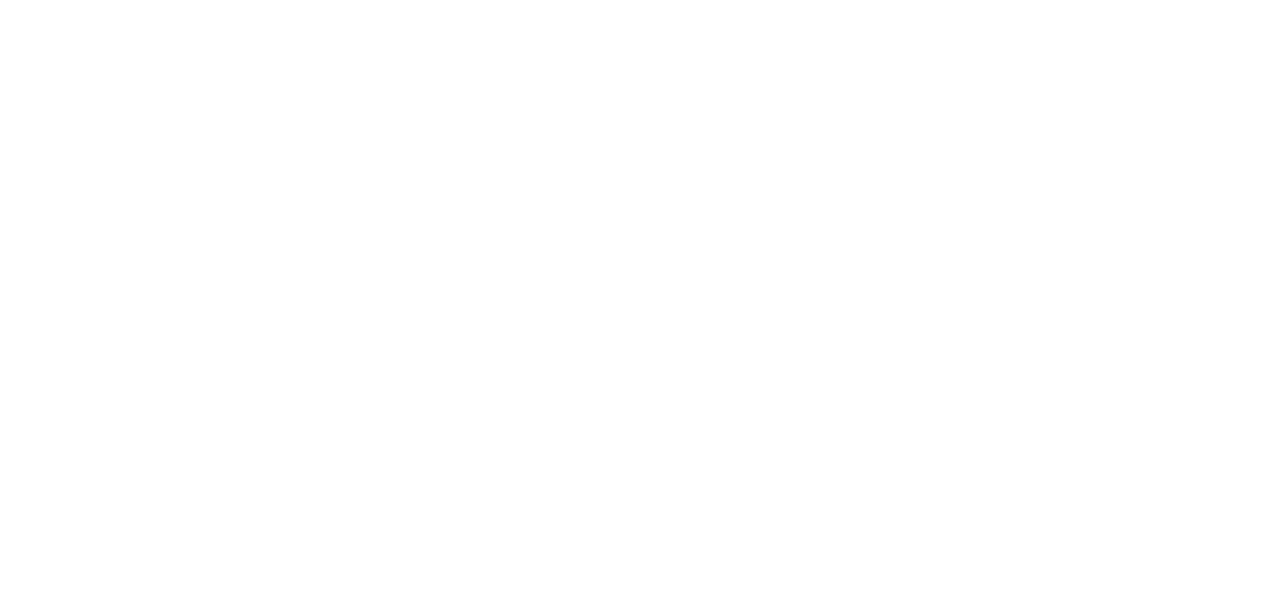
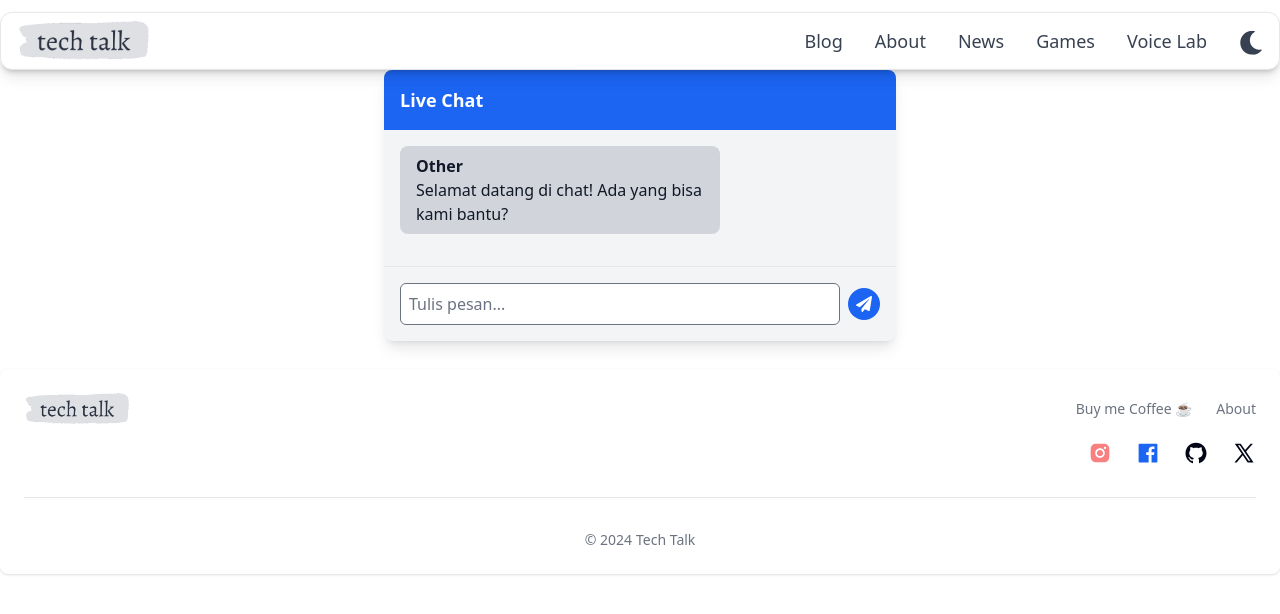
Before and after one commit to Joshtri/tech-talk-blog, a React (Vite) app: page /live-chat in a window 1280 px wide. Before the commit this address had no page. Shown: the top 614 px of the page. Built offline with nearby package versions, Linux system fonts and the light colour scheme; no server answers.

Commit message:
demo livechat

```diff
--- a/package.json
+++ b/package.json
@@ -24,6 +24,7 @@
     "react-modal": "^3.16.1",
     "react-router-dom": "^6.24.1",
     "react-toastify": "^10.0.5",
+    "socket.io-client": "^4.8.1",
     "swr": "^2.2.5",
     "uuid": "^11.0.2"
   },
--- a/src/App.jsx
+++ b/src/App.jsx
@@ -8,6 +8,7 @@ import NewsPage from './pages/NewsPage';
 import GamesPage from './pages/GamesPage';
 import { HelmetProvider } from 'react-helmet-async';
 import VoiceLabPage from './pages/VoiceLabPage';
+import LiveChatPage from "./pages/LiveChatPage";
 
 
 function App() {
@@ -25,6 +26,8 @@ function App() {
             <Route path='/news' element={<NewsPage/>}/>
             <Route path='/voice-labs' element={<VoiceLabPage/>}/>
 
+            <Route path='/live-chat' element={<LiveChatPage/>}/>
+
 
           </Routes>
         </BrowserRouter>
--- /dev/null
+++ b/src/components/LiveChat/LiveChat.jsx
@@ -0,0 +1,99 @@
+import { useState, useEffect, useRef } from 'react';
+import { FaPaperPlane } from 'react-icons/fa';
+import { io } from 'socket.io-client';
+
+const socket = io(import.meta.env.VITE_BASE_URL);
+
+function LiveChat() {
+  const [messages, setMessages] = useState([
+    { id: 1, userId: 'Bot', text: 'Selamat datang di chat! Ada yang bisa kami bantu?' }
+  ]);
+  const [newMessage, setNewMessage] = useState('');
+  const [currentUserId, setCurrentUserId] = useState(null); // ID pengguna saat ini
+  const messagesEndRef = useRef(null);
+
+  useEffect(() => {
+    // Set `currentUserId` sebagai ID unik untuk pengguna ini (misalnya, `socket.id`)
+    socket.on('connect', () => {
+      setCurrentUserId(socket.id);
+    });
+
+    // Mendengarkan pesan dari server
+    socket.on('receiveMessage', (message) => {
+      setMessages((prevMessages) => [...prevMessages, message]);
+    });
+
+    // Bersihkan event listener saat komponen unmount
+    return () => {
+      socket.off('connect');
+      socket.off('receiveMessage');
+    };
+  }, []);
+
+  useEffect(() => {
+    messagesEndRef.current?.scrollIntoView({ behavior: 'smooth' });
+  }, [messages]);
+
+  const handleSendMessage = () => {
+    if (newMessage.trim() === '') return;
+
+    const message = {
+      id: messages.length + 1,
+      userId: currentUserId, // Gunakan ID pengguna saat ini
+      text: newMessage
+    };
+
+    socket.emit('sendMessage', message);
+    setNewMessage('');
+  };
+
+  return (
+    <div className="flex flex-col h-full w-full max-w-lg mx-auto bg-gray-100 dark:bg-gray-800 shadow-lg rounded-lg">
+      <div className="bg-blue-600 dark:bg-blue-700 p-4 rounded-t-lg">
+        <h2 className="text-white text-lg font-semibold">Live Chat</h2>
+      </div>
+
+      <div className="flex-grow p-4 overflow-y-auto space-y-4">
+        {messages.map((message, index) => (
+          <div
+            key={index}
+            className={`flex ${message.userId === currentUserId ? 'justify-end' : 'justify-start'}`}
+          >
+            <div
+              className={`px-4 py-2 rounded-lg max-w-xs ${
+                message.userId === currentUserId
+                  ? 'bg-blue-500 text-white'  // Bubble biru untuk pengguna saat ini
+                  : 'bg-gray-300 text-gray-900'  // Bubble abu-abu untuk pengguna lain
+              }`}
+            >
+              <span className="block font-semibold">
+                {message.userId === currentUserId ? 'You' : 'Other'}
+              </span>
+              <span className="block">{message.text}</span>
+            </div>
+          </div>
+        ))}
+        <div ref={messagesEndRef} />
+      </div>
+
+      <div className="flex items-center p-4 border-t border-gray-200 dark:border-gray-700">
+        <input
+          type="text"
+          className="flex-grow p-2 mr-2 border rounded-md outline-none dark:bg-gray-700 dark:text-white"
+          placeholder="Tulis pesan..."
+          value={newMessage}
+          onChange={(e) => setNewMessage(e.target.value)}
+          onKeyPress={(e) => e.key === 'Enter' && handleSendMessage()}
+        />
+        <button
+          onClick={handleSendMessage}
+          className="p-2 bg-blue-600 text-white rounded-full hover:bg-blue-700"
+        >
+          <FaPaperPlane />
+        </button>
+      </div>
+    </div>
+  );
+}
+
+export default LiveChat;
--- /dev/null
+++ b/src/pages/LiveChatPage.jsx
@@ -0,0 +1,14 @@
+import React from 'react'
+import Layout from './Layout'
+import LiveChat from '../components/LiveChat/LiveChat'
+
+function LiveChatPage() {
+  return (
+    <Layout>
+        <LiveChat/>
+    </Layout>
+
+  )
+}
+
+export default LiveChatPage
```
Also changed, not shown: 1 other file (tests, documents, lock files or other folders).
